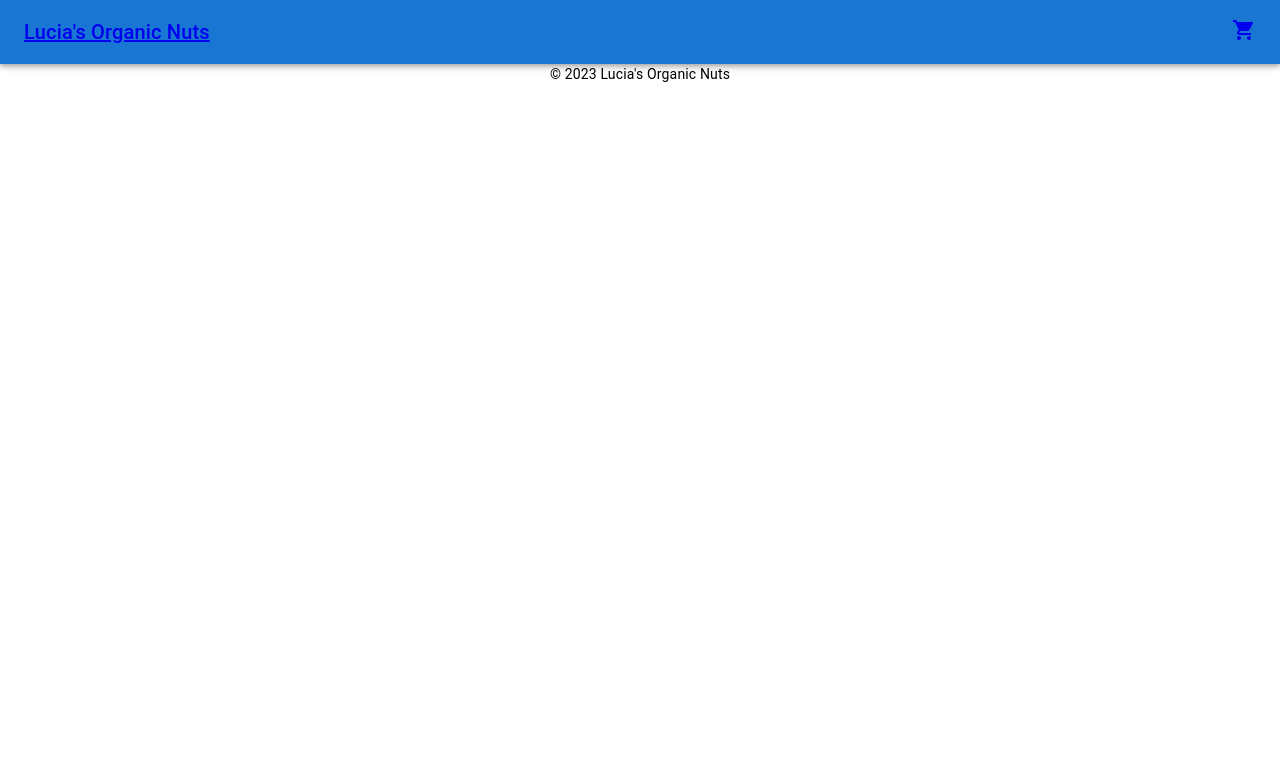
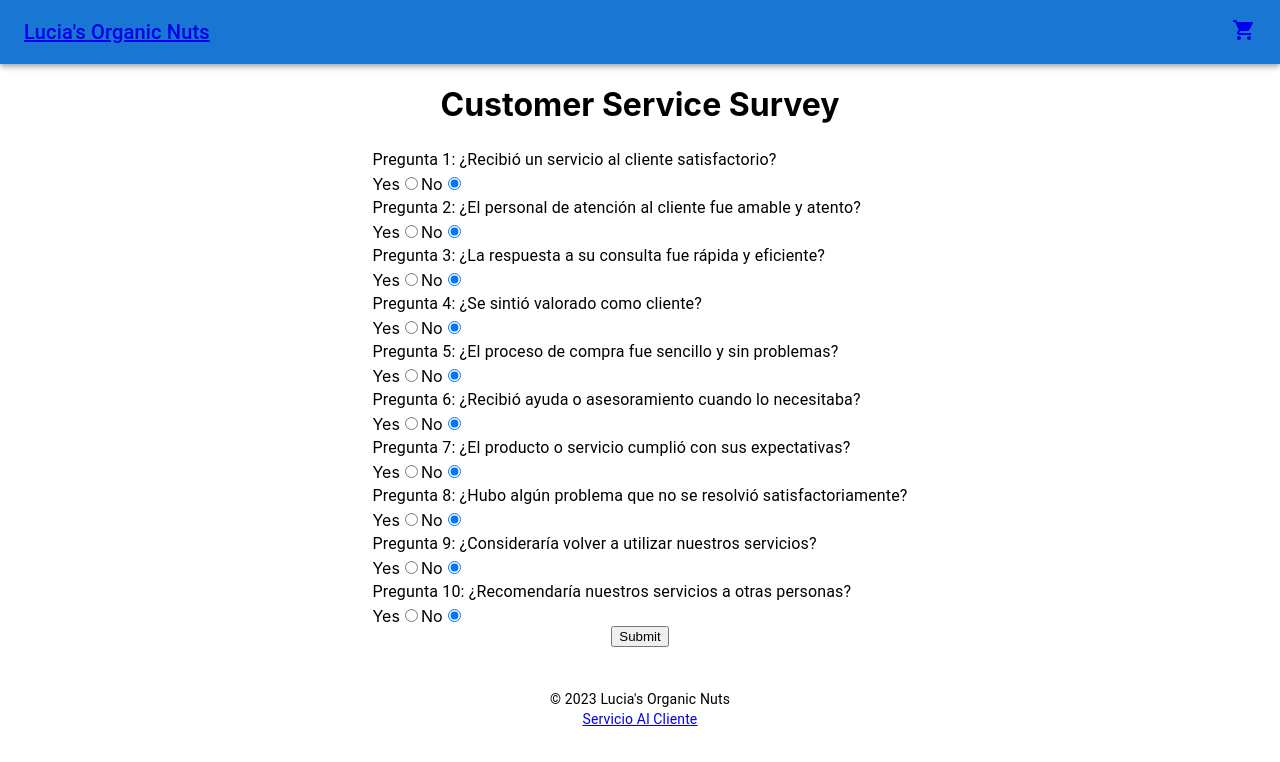
Before and after one commit to shushuy/lucia-on, a React (Create React App) app: page /csm in a window 1280 px wide. Shown: the top 762 px of the page. Built offline with nearby package versions, Linux system fonts and the light colour scheme.

Commit message:
Servicio al cliente

```diff
--- /dev/null
+++ b/src/components/Footer.css
@@ -0,0 +1,4 @@
+.footer-container {
+  width: 100%;
+  margin: 42px 0;
+}
--- a/src/components/Footer.tsx
+++ b/src/components/Footer.tsx
@@ -1,12 +1,19 @@
 // Footer.tsx
 import React from 'react';
 import Typography from '@mui/material/Typography';
+import { Link } from 'react-router-dom';
+import './Footer.css';
 
 const Footer: React.FC = () => {
   return (
-    <Typography variant="body2" align="center">
-      © {new Date().getFullYear()} Lucia's Organic Nuts
-    </Typography>
+    <div className='footer-container'>
+      <Typography variant="body2" align="center">
+        © {new Date().getFullYear()} Lucia's Organic Nuts
+      </Typography>
+      <Link to='/csm'>
+        <Typography variant="body2" align="center">Servicio Al Cliente</Typography>
+      </Link>
+    </div>
   );
 };
 
--- /dev/null
+++ b/src/pages/CSM.css
@@ -0,0 +1,7 @@
+.csm-container {
+    max-width: 100%;
+    display: flex;
+    flex-direction: column;
+    jsutify-content: center;
+    align-items: center;
+}
--- /dev/null
+++ b/src/pages/CSM.tsx
@@ -0,0 +1,102 @@
+import React, { useState } from 'react';
+import './CSM.css';
+import { Typography } from '@mui/material';
+
+interface QuestionState {
+  question1: boolean;
+  question2: boolean;
+  question3: boolean;
+  question4: boolean;
+  question5: boolean;
+  question6: boolean;
+  question7: boolean;
+  question8: boolean;
+  question9: boolean;
+  question10: boolean;
+}
+
+const preguntas = {
+  "1": "¿Recibió un servicio al cliente satisfactorio?",
+  "2": "¿El personal de atención al cliente fue amable y atento?",
+  "3": "¿La respuesta a su consulta fue rápida y eficiente?",
+  "4": "¿Se sintió valorado como cliente?",
+  "5": "¿El proceso de compra fue sencillo y sin problemas?",
+  "6": "¿Recibió ayuda o asesoramiento cuando lo necesitaba?",
+  "7": "¿El producto o servicio cumplió con sus expectativas?",
+  "8": "¿Hubo algún problema que no se resolvió satisfactoriamente?",
+  "9": "¿Consideraría volver a utilizar nuestros servicios?",
+  "10": "¿Recomendaría nuestros servicios a otras personas?"
+}
+
+const CustomerServiceSurvey = () => {
+  const [questions, setQuestions] = useState<QuestionState>({
+    question1: false,
+    question2: false,
+    question3: false,
+    question4: false,
+    question5: false,
+    question6: false,
+    question7: false,
+    question8: false,
+    question9: false,
+    question10: false,
+  });
+
+  const handleChange = (question: keyof QuestionState, value: boolean) => {
+    setQuestions({
+      ...questions,
+      [question]: value,
+    });
+  };
+
+  const handleSubmit = () => {
+    const emailBody = Object.keys(questions)
+      .map((question, index) => `Pregunta ${index + 1}: ${preguntas[(index + 1).toString() as keyof typeof preguntas]}: ${questions[question as keyof QuestionState] ? 'Si' : 'No'}`)
+      .join('\n');
+
+    const emailSubject = 'Servicio al cliente';
+
+    const emailTo = 'anamunguia033@gmail.com';
+
+    const mailtoLink = `mailto:${emailTo}?subject=${emailSubject}&body=${encodeURIComponent(emailBody)}`;
+
+    window.location.href = mailtoLink;
+  };
+
+return (
+    <div className='csm-container'>
+      <h1>Customer Service Survey</h1>
+      <form>
+        {Object.keys(questions).map((question, index) => (
+          <div key={question}>
+            <Typography variant='subtitle1'>
+              {`Pregunta ${index + 1}: ${preguntas[(index + 1).toString() as keyof typeof preguntas]}`}
+            </Typography>
+            <label>
+              Yes
+              <input
+                type="radio"
+                value="yes"
+                checked={questions[question as keyof QuestionState]}
+                onChange={() => handleChange(question as keyof QuestionState, true)}
+              />
+            </label>
+            <label>
+              No
+              <input
+                type="radio"
+                value="no"
+                checked={!questions[question as keyof QuestionState]}
+                onChange={() => handleChange(question as keyof QuestionState, false)}
+              />
+            </label>
+          </div>
+        ))}
+      </form>
+      <button onClick={handleSubmit}>Submit</button>
+    </div>
+  );
+};
+
+
+export default CustomerServiceSurvey;
--- a/src/router/Navigator.tsx
+++ b/src/router/Navigator.tsx
@@ -3,6 +3,7 @@ import Home from '../pages/Home';
 import { Routes, Route } from "react-router-dom";
 import ProductDetails from '../pages/ProductDetails';
 import CartView from '../pages/Cart';
+import CSM from '../pages/CSM';
 
 const Navigator: React.FC = () => {
   return (
@@ -10,6 +11,7 @@ const Navigator: React.FC = () => {
         <Route path="/" element={<Home />} />
         <Route path="/product/:productId" element={<ProductDetails />} />
         <Route path="/cart" element={<CartView />} />
+        <Route path="/csm" element={<CSM />} />
     </Routes>
   );
 };
```
